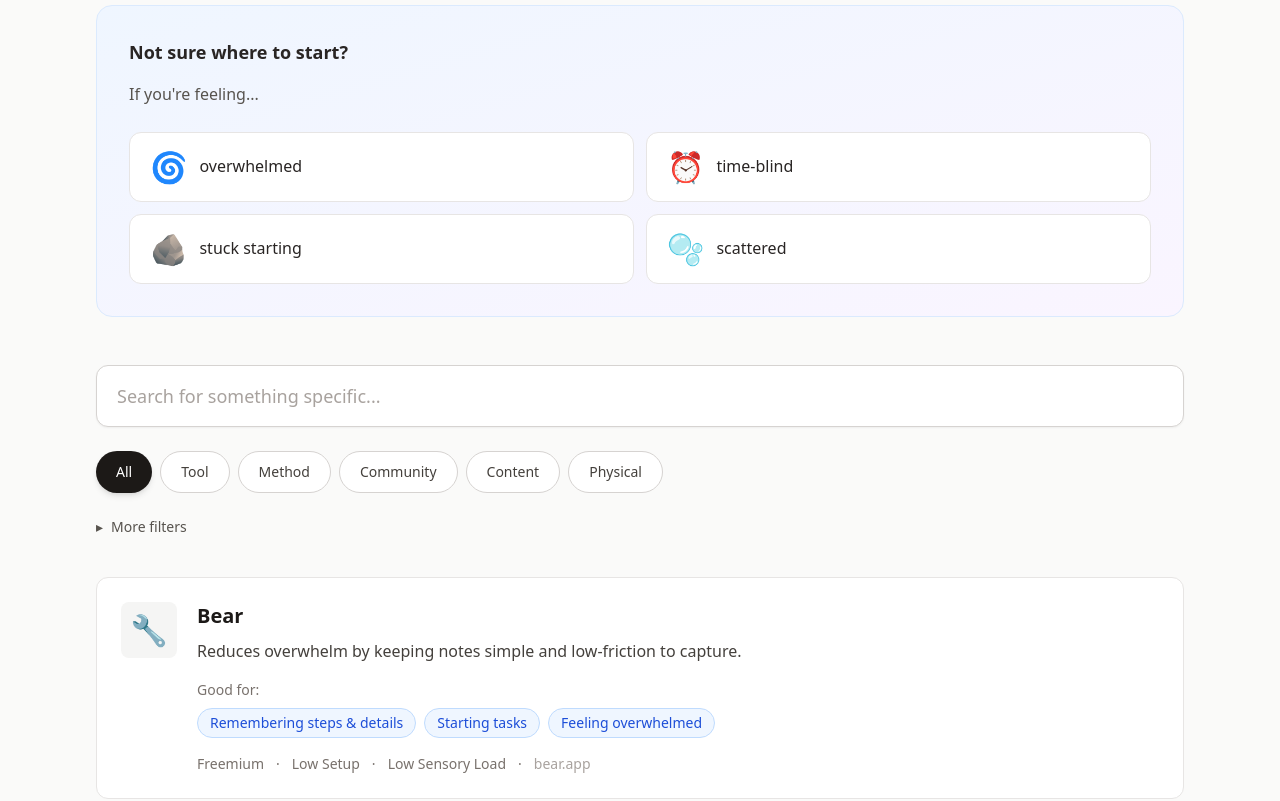
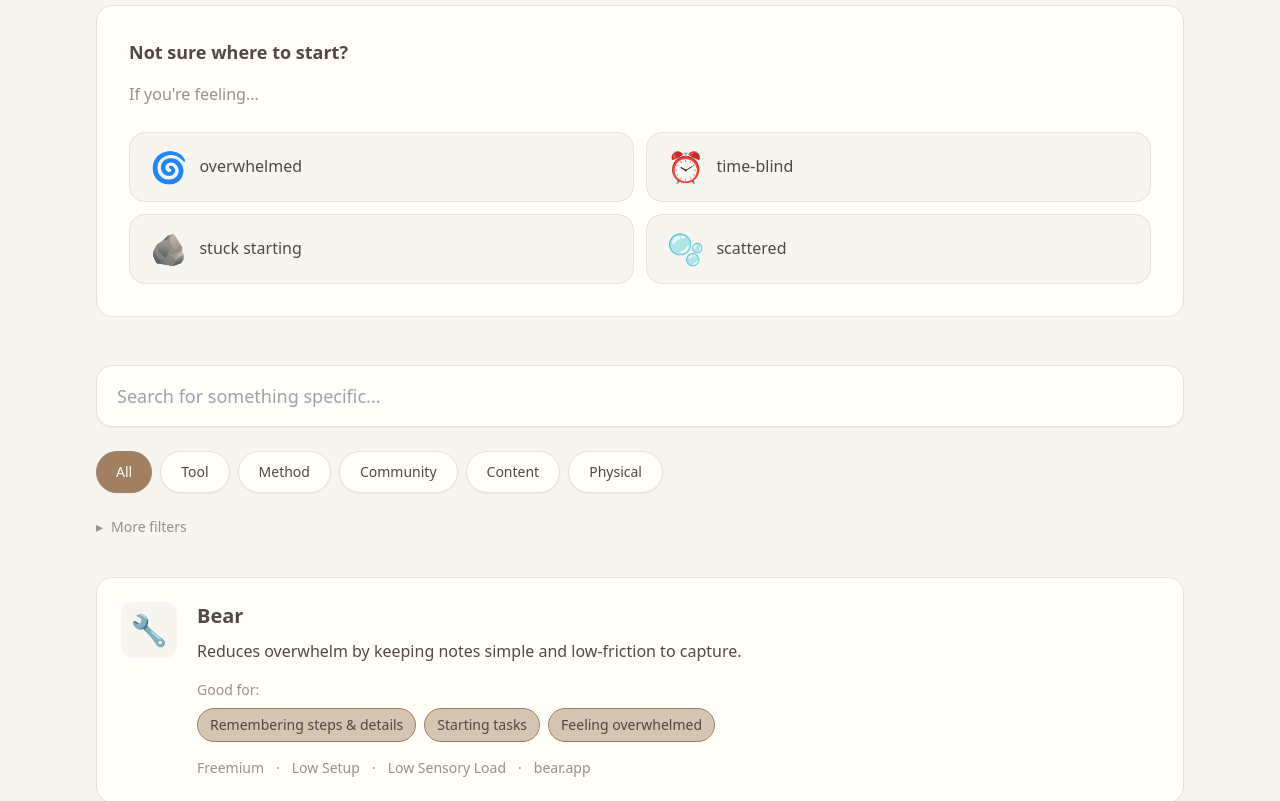
Before and after one commit to lydiacodesdaily/lydiastudio-resources, a Next.js app: page / in a window 1280 px wide. Shown: the part 300-1101 px from the top of the page. Built offline with nearby package versions, Linux system fonts and the light colour scheme.

Commit message:
Add light and dark mode. The light mode as "warm paper" feeling and the dark mode as "gentle dusk".

```diff
--- a/app/globals.css
+++ b/app/globals.css
@@ -2,15 +2,27 @@
 @tailwind components;
 @tailwind utilities;
 
+/* Light mode: Warm Paper */
 :root {
-  --background: #fafaf9;
-  --foreground: #292524;
+  --background: #f7f5f0;
+  --card-bg: #fffef9;
+  --foreground: #534741;
+  --muted: #9d8f85;
+  --accent: #a08060;
+  --accent-soft: #d4c4b0;
+  --border: #e8e1d8;
 }
 
+/* Dark mode: Gentle Dusk */
 @media (prefers-color-scheme: dark) {
   :root {
-    --background: #1c1917;
-    --foreground: #fafaf9;
+    --background: #2a2520;
+    --card-bg: #352f2a;
+    --foreground: #e8e3dc;
+    --muted: #9a8f85;
+    --accent: #b39a7e;
+    --accent-soft: #6b5f52;
+    --border: #4a423b;
   }
 }
 
--- a/app/page.tsx
+++ b/app/page.tsx
@@ -184,25 +184,28 @@
     selectedPriceType !== "all" || selectedSetupEffort !== "all" || selectedSensoryLoad !== "all" || featuredOnly;
 
   return (
-    <div className="min-h-screen bg-stone-50 dark:bg-stone-900">
+    <div className="min-h-screen" style={{ background: 'var(--background)' }}>
       <div className="max-w-6xl mx-auto px-4 sm:px-6 lg:px-8 py-12">
         <header className="mb-12 max-w-3xl">
-          <div className="mb-3 text-sm text-stone-500 dark:text-stone-400">
+          <div className="mb-3 text-sm" style={{ color: 'var(--muted)' }}>
             By Liddy 🦥✨ (Lydia Studio)
           </div>
-          <h1 className="text-4xl sm:text-5xl font-bold text-stone-900 dark:text-stone-100 mb-4 leading-tight">
+          <h1 className="text-4xl sm:text-5xl font-bold mb-4 leading-tight" style={{ color: 'var(--foreground)' }}>
             A gentle library of things that help
           </h1>
-          <p className="text-xl text-stone-600 dark:text-stone-400 leading-relaxed">
+          <p className="text-xl leading-relaxed" style={{ color: 'var(--muted)' }}>
             Tools, practices, and supports for when focus is hard, time feels invisible, or you just need a softer way through the day.
           </p>
         </header>
 
-        <div className="mb-12 bg-gradient-to-br from-blue-50 to-purple-50 dark:from-blue-950/30 dark:to-purple-950/30 rounded-2xl p-8 border border-blue-100 dark:border-blue-900/50">
-          <h2 className="text-lg font-semibold text-stone-800 dark:text-stone-200 mb-4">
+        <div className="mb-12 rounded-2xl p-8 border" style={{
+          background: 'var(--card-bg)',
+          borderColor: 'var(--border)'
+        }}>
+          <h2 className="text-lg font-semibold mb-4" style={{ color: 'var(--foreground)' }}>
             Not sure where to start?
           </h2>
-          <p className="text-stone-600 dark:text-stone-400 mb-6">
+          <p className="mb-6" style={{ color: 'var(--muted)' }}>
             If you're feeling...
           </p>
           <div className="grid grid-cols-1 sm:grid-cols-2 gap-3">
@@ -210,10 +213,16 @@
               <button
                 key={key}
                 onClick={() => selectFeelingGroup(key)}
-                className="flex items-center gap-3 px-5 py-4 bg-white dark:bg-stone-800 rounded-xl hover:shadow-md transition-all text-left border border-stone-200 dark:border-stone-700 hover:border-blue-300 dark:hover:border-blue-700"
+                className="flex items-center gap-3 px-5 py-4 rounded-2xl hover:shadow-sm transition-all text-left border"
+                style={{
+                  background: 'var(--background)',
+                  borderColor: 'var(--border)'
+                }}
+                onMouseEnter={(e) => e.currentTarget.style.borderColor = 'var(--accent-soft)'}
+                onMouseLeave={(e) => e.currentTarget.style.borderColor = 'var(--border)'}
               >
                 <span className="text-3xl">{group.emoji}</span>
-                <span className="text-stone-800 dark:text-stone-200 font-medium">
+                <span className="font-medium" style={{ color: 'var(--foreground)' }}>
                   {group.label}
                 </span>
               </button>
@@ -228,18 +237,32 @@
               placeholder="Search for something specific..."
               value={searchQuery}
               onChange={(e) => setSearchQuery(e.target.value)}
-              className="w-full px-5 py-4 text-lg rounded-xl border border-stone-300 dark:border-stone-600 bg-white dark:bg-stone-800 text-stone-900 dark:text-stone-100 placeholder-stone-400 dark:placeholder-stone-500 focus:outline-none focus:ring-2 focus:ring-blue-400 dark:focus:ring-blue-500 focus:border-transparent shadow-sm"
+              className="w-full px-5 py-4 text-lg rounded-2xl border focus:outline-none focus:ring-2 shadow-sm transition-all"
+              style={{
+                background: 'var(--card-bg)',
+                borderColor: 'var(--border)',
+                color: 'var(--foreground)'
+              }}
+              onFocus={(e) => {
+                e.currentTarget.style.borderColor = 'var(--accent)';
+                e.currentTarget.style.boxShadow = '0 0 0 3px var(--accent-soft)';
+              }}
+              onBlur={(e) => {
+                e.currentTarget.style.borderColor = 'var(--border)';
+                e.currentTarget.style.boxShadow = '';
+              }}
             />
           </div>
 
           <div className="flex flex-wrap gap-2">
             <button
               onClick={() => setSelectedCategory("all")}
-              className={`px-5 py-2.5 rounded-full text-sm font-medium transition-all ${
-                selectedCategory === "all"
-                  ? "bg-stone-900 dark:bg-stone-100 text-white dark:text-stone-900 shadow-md"
-                  : "bg-white dark:bg-stone-800 text-stone-700 dark:text-stone-300 border border-stone-300 dark:border-stone-600 hover:border-stone-400 dark:hover:border-stone-500"
-              }`}
+              className="px-5 py-2.5 rounded-full text-sm font-medium transition-all shadow-sm"
+              style={{
+                background: selectedCategory === "all" ? 'var(--accent)' : 'var(--card-bg)',
+                color: selectedCategory === "all" ? '#fff' : 'var(--foreground)',
+                border: selectedCategory === "all" ? 'none' : `1px solid var(--border)`
+              }}
             >
               All
             </button>
@@ -247,11 +270,12 @@
               <button
                 key={category}
                 onClick={() => setSelectedCategory(category)}
-                className={`px-5 py-2.5 rounded-full text-sm font-medium transition-all ${
-                  selectedCategory === category
-                    ? "bg-stone-900 dark:bg-stone-100 text-white dark:text-stone-900 shadow-md"
-                    : "bg-white dark:bg-stone-800 text-stone-700 dark:text-stone-300 border border-stone-300 dark:border-stone-600 hover:border-stone-400 dark:hover:border-stone-500"
-                }`}
+                className="px-5 py-2.5 rounded-full text-sm font-medium transition-all shadow-sm"
+                style={{
+                  background: selectedCategory === category ? 'var(--accent)' : 'var(--card-bg)',
+                  color: selectedCategory === category ? '#fff' : 'var(--foreground)',
+                  border: selectedCategory === category ? 'none' : `1px solid var(--border)`
+                }}
               >
                 {CATEGORY_LABELS[category]}
               </button>
@@ -259,14 +283,14 @@
           </div>
 
           <details className="group">
-            <summary className="cursor-pointer text-sm text-stone-600 dark:text-stone-400 hover:text-stone-900 dark:hover:text-stone-200 transition-colors list-none flex items-center gap-2">
+            <summary className="cursor-pointer text-sm list-none flex items-center gap-2 transition-colors" style={{ color: 'var(--muted)' }}>
               <span className="group-open:rotate-90 transition-transform">▸</span>
               More filters
             </summary>
             <div className="mt-6 space-y-6 pl-6">
               {availableSupportNeeds.length > 0 && selectedSupportNeeds.size === 0 && (
                 <div>
-                  <label className="block text-sm font-medium text-stone-700 dark:text-stone-300 mb-3">
+                  <label className="block text-sm font-medium mb-3" style={{ color: 'var(--foreground)' }}>
                     What helps with
                   </label>
                   <div className="flex flex-wrap gap-2">
@@ -274,7 +298,12 @@
                       <button
                         key={need}
                         onClick={() => toggleSupportNeed(need)}
-                        className="px-4 py-2 rounded-full text-sm bg-white dark:bg-stone-800 text-stone-700 dark:text-stone-300 border border-stone-300 dark:border-stone-600 hover:border-stone-400 dark:hover:border-stone-500 transition-all"
+                        className="px-4 py-2 rounded-full text-sm border transition-all"
+                        style={{
+                          background: 'var(--card-bg)',
+                          borderColor: 'var(--border)',
+                          color: 'var(--foreground)'
+                        }}
                       >
                         {SUPPORT_NEED_LABELS[need]}
                       </button>
@@ -285,13 +314,18 @@
 
               <div className="grid grid-cols-1 sm:grid-cols-3 gap-4">
                 <div>
-                  <label className="block text-sm font-medium text-stone-700 dark:text-stone-300 mb-2">
+                  <label className="block text-sm font-medium mb-2" style={{ color: 'var(--foreground)' }}>
                     Price
                   </label>
                   <select
                     value={selectedPriceType}
                     onChange={(e) => setSelectedPriceType(e.target.value as PriceType | "all")}
-                    className="w-full px-4 py-2.5 rounded-lg border border-stone-300 dark:border-stone-600 bg-white dark:bg-stone-800 text-stone-900 dark:text-stone-100 focus:outline-none focus:ring-2 focus:ring-blue-400 dark:focus:ring-blue-500 focus:border-transparent"
+                    className="w-full px-4 py-2.5 rounded-xl border focus:outline-none transition-all"
+                    style={{
+                      background: 'var(--card-bg)',
+                      borderColor: 'var(--border)',
+                      color: 'var(--foreground)'
+                    }}
                   >
                     <option value="all">Any</option>
                     <option value="free">Free</option>
@@ -301,13 +335,18 @@
                 </div>
 
                 <div>
-                  <label className="block text-sm font-medium text-stone-700 dark:text-stone-300 mb-2">
+                  <label className="block text-sm font-medium mb-2" style={{ color: 'var(--foreground)' }}>
                     Setup effort
                   </label>
                   <select
                     value={selectedSetupEffort}
                     onChange={(e) => setSelectedSetupEffort(e.target.value as SetupEffort | "all")}
-                    className="w-full px-4 py-2.5 rounded-lg border border-stone-300 dark:border-stone-600 bg-white dark:bg-stone-800 text-stone-900 dark:text-stone-100 focus:outline-none focus:ring-2 focus:ring-blue-400 dark:focus:ring-blue-500 focus:border-transparent"
+                    className="w-full px-4 py-2.5 rounded-xl border focus:outline-none transition-all"
+                    style={{
+                      background: 'var(--card-bg)',
+                      borderColor: 'var(--border)',
+                      color: 'var(--foreground)'
+                    }}
                   >
                     <option value="all">Any</option>
                     <option value="low">Low</option>
@@ -317,13 +356,18 @@
                 </div>
 
                 <div>
-                  <label className="block text-sm font-medium text-stone-700 dark:text-stone-300 mb-2">
+                  <label className="block text-sm font-medium mb-2" style={{ color: 'var(--foreground)' }}>
                     Sensory load
                   </label>
                   <select
                     value={selectedSensoryLoad}
                     onChange={(e) => setSelectedSensoryLoad(e.target.value as SensoryLoad | "all")}
-                    className="w-full px-4 py-2.5 rounded-lg border border-stone-300 dark:border-stone-600 bg-white dark:bg-stone-800 text-stone-900 dark:text-stone-100 focus:outline-none focus:ring-2 focus:ring-blue-400 dark:focus:ring-blue-500 focus:border-transparent"
+                    className="w-full px-4 py-2.5 rounded-xl border focus:outline-none transition-all"
+                    style={{
+                      background: 'var(--card-bg)',
+                      borderColor: 'var(--border)',
+                      color: 'var(--foreground)'
+                    }}
                   >
                     <option value="all">Any</option>
                     <option value="low">Low</option>
@@ -337,12 +381,17 @@
 
           {selectedSupportNeeds.size > 0 && (
             <div className="flex flex-wrap items-center gap-2">
-              <span className="text-sm text-stone-600 dark:text-stone-400">Filtering by:</span>
+              <span className="text-sm" style={{ color: 'var(--muted)' }}>Filtering by:</span>
               {Array.from(selectedSupportNeeds).map((need) => (
                 <button
                   key={need}
                   onClick={() => toggleSupportNeed(need)}
-                  className="inline-flex items-center gap-1.5 px-3 py-1.5 rounded-full text-sm bg-blue-100 dark:bg-blue-900 text-blue-800 dark:text-blue-200 hover:bg-blue-200 dark:hover:bg-blue-800 transition-colors"
+                  className="inline-flex items-center gap-1.5 px-3 py-1.5 rounded-full text-sm border transition-colors"
+                  style={{
+                    background: 'var(--accent-soft)',
+                    borderColor: 'var(--accent)',
+                    color: 'var(--foreground)'
+                  }}
                 >
                   {SUPPORT_NEED_LABELS[need]}
                   <span className="text-xs">✕</span>
@@ -354,7 +403,8 @@
           {hasActiveFilters && (
             <button
               onClick={clearAllFilters}
-              className="text-sm text-stone-600 dark:text-stone-400 hover:text-stone-900 dark:hover:text-stone-200 underline decoration-dotted transition-colors"
+              className="text-sm underline decoration-dotted transition-colors"
+              style={{ color: 'var(--muted)' }}
             >
               Clear all filters
             </button>
@@ -368,13 +418,17 @@
         </div>
 
         {filteredResources.length === 0 && (
-          <div className="text-center py-16 bg-white dark:bg-stone-800 rounded-2xl border border-stone-200 dark:border-stone-700">
-            <p className="text-lg text-stone-600 dark:text-stone-400 mb-2">
+          <div className="text-center py-16 rounded-2xl border" style={{
+            background: 'var(--card-bg)',
+            borderColor: 'var(--border)'
+          }}>
+            <p className="text-lg mb-2" style={{ color: 'var(--muted)' }}>
               No matches found
             </p>
             <button
               onClick={clearAllFilters}
-              className="text-sm text-blue-600 dark:text-blue-400 hover:underline"
+              className="text-sm hover:underline"
+              style={{ color: 'var(--accent)' }}
             >
               Clear filters and start over
             </button>
--- a/components/ResourceCard.tsx
+++ b/components/ResourceCard.tsx
@@ -24,55 +24,68 @@
   const hasMore = resource.support_needs.length > 3;
 
   return (
-    <article className="bg-white dark:bg-stone-800 rounded-xl p-6 hover:shadow-lg transition-all border border-stone-200 dark:border-stone-700 group">
+    <article className="rounded-2xl p-6 hover:shadow-sm transition-all border group" style={{
+      background: 'var(--card-bg)',
+      borderColor: 'var(--border)'
+    }}>
       <div className="flex gap-5">
         <div className="flex-shrink-0 w-14 h-14 flex items-center justify-center">
           {!imageError ? (
             <img
               src={faviconUrl}
               alt=""
-              className="w-14 h-14 rounded-lg"
+              className="w-14 h-14 rounded-xl"
               onError={() => setImageError(true)}
             />
           ) : (
-            <div className="w-14 h-14 flex items-center justify-center text-3xl bg-stone-100 dark:bg-stone-700 rounded-lg">
+            <div className="w-14 h-14 flex items-center justify-center text-3xl rounded-xl" style={{
+              background: 'var(--background)'
+            }}>
               {CATEGORY_ICONS[resource.category]}
             </div>
           )}
         </div>
 
         <div className="flex-1 min-w-0">
-          <h3 className="font-semibold text-xl text-stone-900 dark:text-stone-100 mb-2">
+          <h3 className="font-semibold text-xl mb-2" style={{ color: 'var(--foreground)' }}>
             <a
               href={resource.url}
               target="_blank"
               rel="noopener noreferrer"
-              className="hover:text-blue-600 dark:hover:text-blue-400 transition-colors group-hover:underline decoration-2 underline-offset-2"
+              className="transition-colors group-hover:underline decoration-2 underline-offset-2"
+              style={{ color: 'var(--foreground)' }}
+              onMouseEnter={(e) => e.currentTarget.style.color = 'var(--accent)'}
+              onMouseLeave={(e) => e.currentTarget.style.color = 'var(--foreground)'}
             >
               {resource.title}
             </a>
           </h3>
 
-          <p className="text-base text-stone-700 dark:text-stone-300 mb-4 leading-relaxed">
+          <p className="text-base mb-4 leading-relaxed" style={{ color: 'var(--foreground)' }}>
             {resource.why_it_helps}
           </p>
 
           {resource.support_needs.length > 0 && (
             <div className="mb-4">
-              <p className="text-sm text-stone-500 dark:text-stone-400 mb-2">
+              <p className="text-sm mb-2" style={{ color: 'var(--muted)' }}>
                 Good for:
               </p>
               <div className="flex flex-wrap gap-2">
                 {primaryNeeds.map((need) => (
                   <span
                     key={need}
-                    className="inline-flex items-center px-3 py-1 rounded-full text-sm bg-blue-50 dark:bg-blue-950/50 text-blue-700 dark:text-blue-300 border border-blue-200 dark:border-blue-800"
+                    className="inline-flex items-center px-3 py-1.5 rounded-full text-sm border"
+                    style={{
+                      background: 'var(--accent-soft)',
+                      borderColor: 'var(--accent)',
+                      color: 'var(--foreground)'
+                    }}
                   >
                     {SUPPORT_NEED_LABELS[need]}
                   </span>
                 ))}
                 {hasMore && (
-                  <span className="inline-flex items-center px-3 py-1 rounded-full text-sm text-stone-500 dark:text-stone-400">
+                  <span className="inline-flex items-center px-3 py-1.5 rounded-full text-sm" style={{ color: 'var(--muted)' }}>
                     +{resource.support_needs.length - 3} more
                   </span>
                 )}
@@ -80,14 +93,14 @@
             </div>
           )}
 
-          <div className="flex flex-wrap items-center gap-3 text-sm text-stone-500 dark:text-stone-400">
+          <div className="flex flex-wrap items-center gap-3 text-sm" style={{ color: 'var(--muted)' }}>
             <span className="capitalize">{resource.price_type}</span>
             <span>·</span>
             <span className="capitalize">{resource.setup_effort} setup</span>
             <span>·</span>
             <span className="capitalize">{resource.sensory_load} sensory load</span>
             <span>·</span>
-            <span className="text-stone-400 dark:text-stone-500">{resource.domain}</span>
+            <span>{resource.domain}</span>
           </div>
         </div>
       </div>
```
